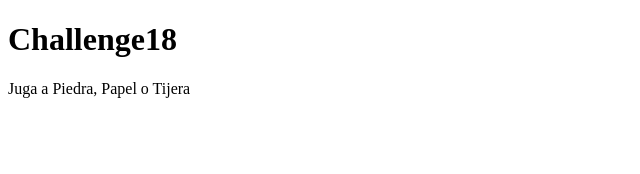
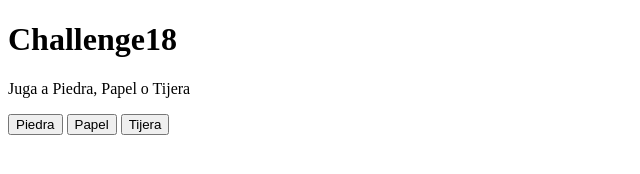
Before and after one commit to yaggui/challenge18, a plain HTML site: page index.html in a window 1280 px wide. Shown: the whole page, without its empty margins (0-640 px from the left). Drawn offline with Linux system fonts and the light colour scheme.

Commit message:
se finaliza el challenge17.js

```diff
--- a/index.html
+++ b/index.html
@@ -10,5 +10,9 @@
 <body>
   <h1>Challenge18</h1>
   <p>Juga a Piedra, Papel o Tijera</p>
+  <button onclick="gameStart('piedra')">Piedra</button>
+  <button onclick="gameStart('papel')">Papel</button>
+  <button onclick="gameStart('tijera')">Tijera</button>
+  <script src="/js/challenge18.js"></script>
 </body>
 </html>
--- a/js/challenge18.js
+++ b/js/challenge18.js
@@ -0,0 +1,24 @@
+const options=["piedra","papel","tijera"];
+const botGame= () => {
+  let position=Math.random()*3;
+  position=Math.floor(position);
+  return options[position];
+}
+const gameStart= (playerSelect) => {
+  let botSelect= botGame();
+  switch(true){
+    case playerSelect=="piedra" && botSelect=="papel":
+    case playerSelect=="papel" && botSelect=="tijera":
+    case playerSelect=="tijera" && botSelect=="piedra":
+      alert("PERDISTE \n"+`${playerSelect} pierde con bot= ${botSelect}`);
+      break;
+    case playerSelect=="piedra" && botSelect=="tijera":
+    case playerSelect=="papel" && botSelect=="piedra":
+    case playerSelect=="tijera" && botSelect=="papel":
+      alert("GANASTE \n"+`${playerSelect} gana a bot= ${botSelect}`);
+      break;
+    default:
+      alert("EMPATASTE \n"+`${playerSelect} iguala con bot= ${botSelect}`);
+      break;
+  }
+}
```
